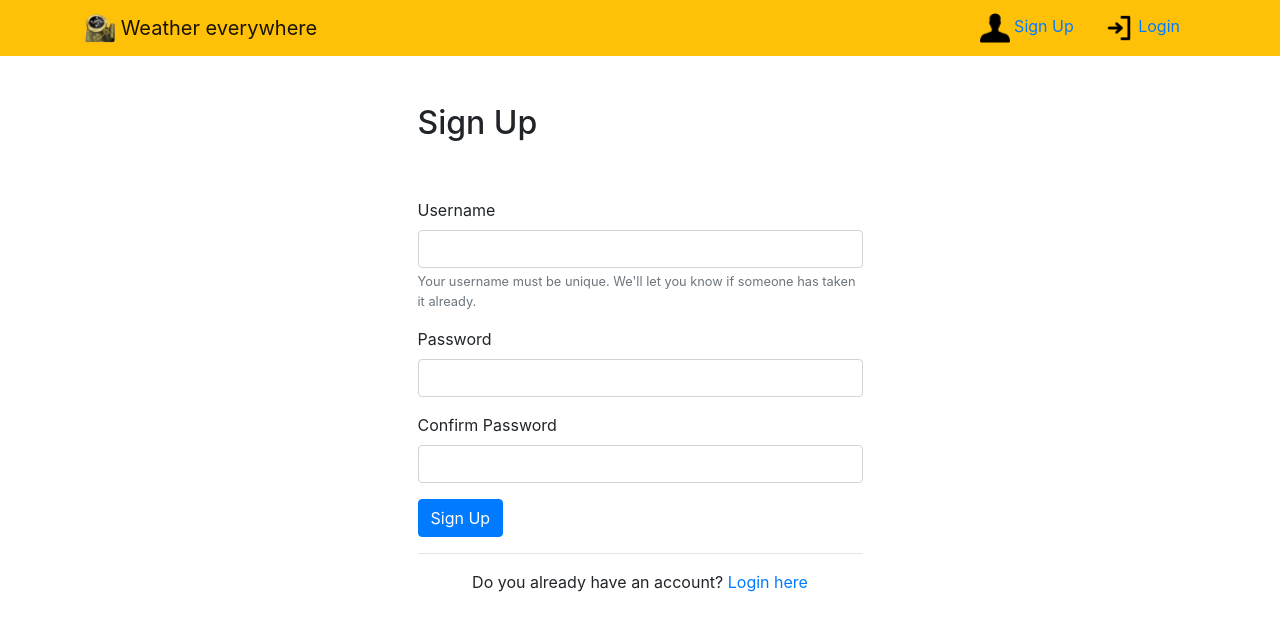
After one commit to LeoIta/Weather, a Django app: page /signup/ in a window 1280 px wide. The commit adds this page. Shown: the top 631 px of the page. Run offline with Django 3.2, Linux system fonts and the light colour scheme; some libraries are stand-ins or nearby versions.

Commit message:
configure user authentication + logos

```diff
--- a/Weather-project/Weather/urls.py
+++ b/Weather-project/Weather/urls.py
@@ -14,9 +14,15 @@ Including another URLconf
     2. Add a URL to urlpatterns:  path('blog/', include('blog.urls'))
 """
 from django.contrib import admin
-from django.urls import path, include
+from django.urls import path
+from core import views
 
 urlpatterns = [
     path('admin/', admin.site.urls),
-    path('', include('core.urls')),
+    #Home page
+    path('', views.home, name= 'home'),
+    #Authorize user
+    path('signup/', views.signUpUser, name='signUpUser'),
+    path('login/', views.loginUser, name='loginUser'),
+    path('logout/', views.logoutUser, name='logoutUser'),
 ]
--- a/Weather-project/core/models.py
+++ b/Weather-project/core/models.py
@@ -1,8 +1,10 @@
 from django.db import models
+from django.contrib.auth.models import User
 
 class City(models.Model):
     name = models.CharField(max_length=25, unique=True)
     created = models.DateTimeField(auto_now_add=True)
+    user = models.ForeignKey(User, on_delete=models.CASCADE)
 
     def __str__(self): #show the actual city name
         return self.name
--- a/Weather-project/core/templates/core/base.html
+++ b/Weather-project/core/templates/core/base.html
@@ -1,46 +1,72 @@
-<!DOCTYPE html>
+{% load static %}
+<!doctype html>
 <html lang="en">
 <head>
+    <!-- Required meta tags -->
+    <meta charset="utf-8">
+    <meta name="viewport" content="width=device-width, initial-scale=1, shrink-to-fit=no">
+
+    <!-- Bootstrap CSS -->
+    <link rel="stylesheet" href="https://stackpath.bootstrapcdn.com/bootstrap/4.4.1/css/bootstrap.min.css" integrity="sha384-Vkoo8x4CGsO3+Hhxv8T/Q5PaXtkKtu6ug5TOeNV6gBiFeWPGFN9MuhOf23Q9Ifjh" crossorigin="anonymous">
+
+    <link rel="icon" type="image/png"  href="{% static 'core/TitleLogo.png' %}">
     <title>Weather</title>
-        <meta charset="utf-8">
-        <meta name="viewport" content="width=device-width, initial-scale=1">
-        <link rel="stylesheet" href="https://maxcdn.bootstrapcdn.com/bootstrap/3.4.1/css/bootstrap.min.css">
-        <script src="https://ajax.googleapis.com/ajax/libs/jquery/3.5.1/jquery.min.js"></script>
-        <script src="https://maxcdn.bootstrapcdn.com/bootstrap/3.4.1/js/bootstrap.min.js"></script>
-        <style>
-            .container{
-                padding: 1%;
-                border-radius: 1px;
-                border-color: red;
-            }
-        </style>
 </head>
 <body>
 
-        <nav class="navbar navbar-expand-md navbar-inverse">
-            <div class="container-fluid">
-                <div class="navbar-header">
-                    <a class="navbar-brand" href="#">WorldWeather</a>
+
+<nav class="navbar navbar-expand-md navbar-light bg-warning">
+<div class="container">
+    <a class="navbar-brand" href="{% url 'home' %}">
+        <img src="{% static 'core/NavLogo.png' %}" width="30" height="30" class="d-inline-block align-top">
+        <span>Weather everywhere</span>
+    </a>
+    <button class="navbar-toggler" type="button" data-toggle="collapse" data-target="#navbarNav" aria-controls="navbarNav" aria-expanded="false" aria-label="Toggle navigation">
+        <span class="navbar-toggler-icon"></span>
+    </button>
+    <div class="collapse navbar-collapse" id="navbarNav">
+    {% if user.is_authenticated %}
+        <ul class="navbar-nav mr-auto">
+
+                <li class="nav-item {{ weather }}">
+                    <a class="nav-link" href="{% url 'home' %}">Current</a>
+                </li>
+                <li class="nav-item {{ city }}">
+                    <a class="nav-link" href="{% url 'home' %}">Completed</a>
+                </li>
+        </ul>
+    {% endif %}
+    <ul class="navbar-nav ml-auto">
+            {% if user.is_authenticated %}
+            <li><div class='container'>
+                <span><img src="{% static 'core/signup.png' %}" width="30px"></img></span> {{ user.username }}</a>
+            </div></li>
+            <li><div class='container'><a href="{% url 'logoutUser' %}"><span>
+                <img src="{% static 'core/logout.png' %}" width="30px"></img></span></a>LogOut
+            </div></li>
+            {% else %}
+            <ul class="nav navbar-right" >
+                <li><div class='container'><a href="{% url 'signUpUser' %}">
+                    <span><img src="{% static 'core/signup.png' %}" width="30px"></img></span> Sign Up</a>
+                </div></li>
+                <li><div class='container'><a href="{% url 'loginUser' %}">
+                    <span><img src="{% static 'core/login.png' %}" width="30px"></img></span> Login</a>
+                </div></li>
+            </ul>
+            {% endif %}
+        </ul>
     </div>
-                <ul class="nav navbar-nav">
-                    <li class="active"><a href='home'>Home</a></li>
-                    <li><a href="#">City</a></li>
-                </ul>
-                <ul class="nav navbar-nav navbar-right">
-                    <li><a href="#"><span class="glyphicon glyphicon-user"></span> Sign Up</a></li>
-                    <li><a href="#"><span class="glyphicon glyphicon-log-in"></span> Login</a></li>
-                    <li><a href="#"><span class="glyphicon glyphicon-log-out"></span> LogOut</a></li>
-                </ul>
 </div>
 </nav>
 
-        <div class="container align-center">
-            <h3>Right Aligned Navbar</h3>
-            <p>The .navbar-right class is used to right-align navigation bar buttons.</p>
+<div class="container">
+{% block content %}{% endblock %}
 </div>
 
-        {% block content %}
-        {% endblock %}
-
+<!-- Optional JavaScript -->
+<!-- jQuery first, then Popper.js, then Bootstrap JS -->
+<script src="https://code.jquery.com/jquery-3.4.1.slim.min.js" integrity="sha384-J6qa4849blE2+poT4WnyKhv5vZF5SrPo0iEjwBvKU7imGFAV0wwj1yYfoRSJoZ+n" crossorigin="anonymous"></script>
+<script src="https://cdn.jsdelivr.net/npm/popper.js@1.16.0/dist/umd/popper.min.js" integrity="sha384-Q6E9RHvbIyZFJoft+2mJbHaEWldlvI9IOYy5n3zV9zzTtmI3UksdQRVvoxMfooAo" crossorigin="anonymous"></script>
+<script src="https://stackpath.bootstrapcdn.com/bootstrap/4.4.1/js/bootstrap.min.js" integrity="sha384-wfSDF2E50Y2D1uUdj0O3uMBJnjuUD4Ih7YwaYd1iqfktj0Uod8GCExl3Og8ifwB6" crossorigin="anonymous"></script>
 </body>
 </html>
--- /dev/null
+++ b/Weather-project/core/templates/core/signUpUser.html
@@ -0,0 +1,39 @@
+{% extends "core/base.html" %}
+
+{% block content %}
+    <div class="row justify-content-center mt-5">
+        <div class="col-md-5">
+            <h2>Sign Up</h2>
+        </div>
+    </div>
+    <div class="row justify-content-center mt-5">
+        <div class="col-md-5">
+            {% if error %}
+                <div class="alert alert-danger" role="alert">
+                    {{ error }}
+                </div>
+            {% endif %}
+            <form method="POST">
+                {% csrf_token %}
+                <div class="form-group">
+                    <label for="username">Username</label>
+                    <input type="text" name="username" class="form-control" id="username" aria-describedby="usernameHelp">
+                    <small id="usernameHelp" class="form-text text-muted">Your username must be unique. We'll let you know if someone has taken it already.</small>
+                </div>
+                <div class="form-group">
+                    <label for="password1">Password</label>
+                    <input type="password" name="password1" class="form-control" id="password1">
+                </div>
+                <div class="form-group">
+                    <label for="password2">Confirm Password</label>
+                    <input type="password" name="password2" class="form-control" id="password2">
+                </div>
+                <button type="submit" class="btn btn-primary">Sign Up</button>
+            </form>
+            <hr>
+            <div class="text-center">
+                Do you already have an account? <a href="{% url 'loginUser' %}">Login here</a>
+            </div>
+        </div>
+    </div>
+{% endblock %}
--- a/Weather-project/core/urls.py
+++ /dev/null
@@ -1,6 +0,0 @@
-from django.urls import path
-from . import views
-
-urlpatterns = [
-    path('', views.home, name= 'home'),
-]
--- a/Weather-project/core/views.py
+++ b/Weather-project/core/views.py
@@ -4,8 +4,47 @@ import requests
 import json
 from .models import City
 from .forms import CityForm
+from django.contrib.auth.forms import UserCreationForm, AuthenticationForm
+from django.contrib.auth.models import User
+from django.db import IntegrityError
+from django.contrib.auth import login, logout, authenticate
+from django.contrib.auth.decorators import login_required
 
 def home(request):
+    return render(request, 'core/home.html')
+
+def signUpUser(request):
+    if request.method == 'GET':
+        return render(request, 'core/signUpUser.html', {'form':UserCreationForm()})
+    else:
+        if request.POST['password1'] == request.POST['password2']:
+            try:
+                user = User.objects.create_user(request.POST['username'], password=request.POST['password1'])
+                user.save()
+                login(request, user)
+                return redirect('home')
+            except IntegrityError:
+                return render(request, 'core/signUpUser.html', {'form':UserCreationForm(), 'error':'Username already in use. Please choose another username'})
+        else:
+            return render(request, 'core/signupUser.html', {'form':UserCreationForm(), 'error':'Passwords did not match'})
+
+def loginUser(request):
+    if request.method == 'GET':
+        return render(request, 'core/loginUser.html', {'form':AuthenticationForm()})
+    else:
+        user = authenticate(request, username=request.POST['username'], password=request.POST['password'])
+        if user is None:
+            return render(request, 'core/loginUser.html', {'form':AuthenticationForm(), 'error':'Username or password incorrect'})
+        else:
+            login(request, user)
+            return redirect('home')
+
+@login_required
+def logoutUser(request):
+    logout(request)
+    return redirect('home')
+
+def weather(request):
     form = CityForm()
     if request.method == 'POST':
         form = CityForm(request.POST,request.FILES)
@@ -19,6 +58,7 @@ def home(request):
         weather = myTemperature(link)
         weather_data.append(weather)
     return render(request, 'core/home.html', {'weather_data' : weather_data, 'form' : form})
+
 
 def getLink(city):
     try:
```
Also changed, not shown: Weather-project/core/templates/core/home.html (+6 -40 lines), Weather-project/core/templates/core/loginUser.html (added, +34 -0 lines), Weather-project/core/templates/core/weather.html (added, +48 -0 lines), Weather-project/requirements.txt (added, +120 -0 lines), Weather-project/core/static/core/NavLogo.png (added), Weather-project/core/static/core/TitleLogo.png (added), Weather-project/core/static/core/login.png (added), Weather-project/core/static/core/logo.png (deleted), Weather-project/core/static/core/logout.png (added), Weather-project/core/static/core/signup.png (added). Lines whose indentation alone changed are shown as unchanged.
